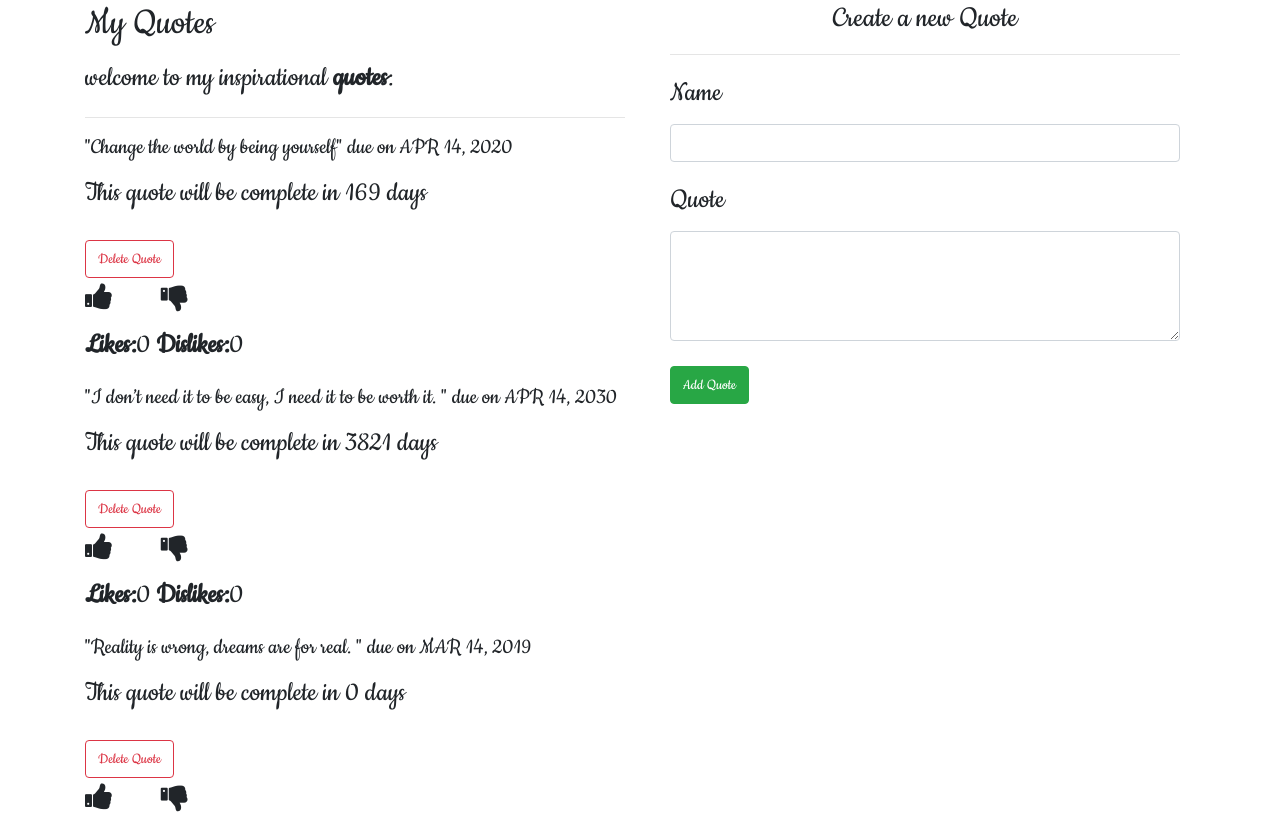
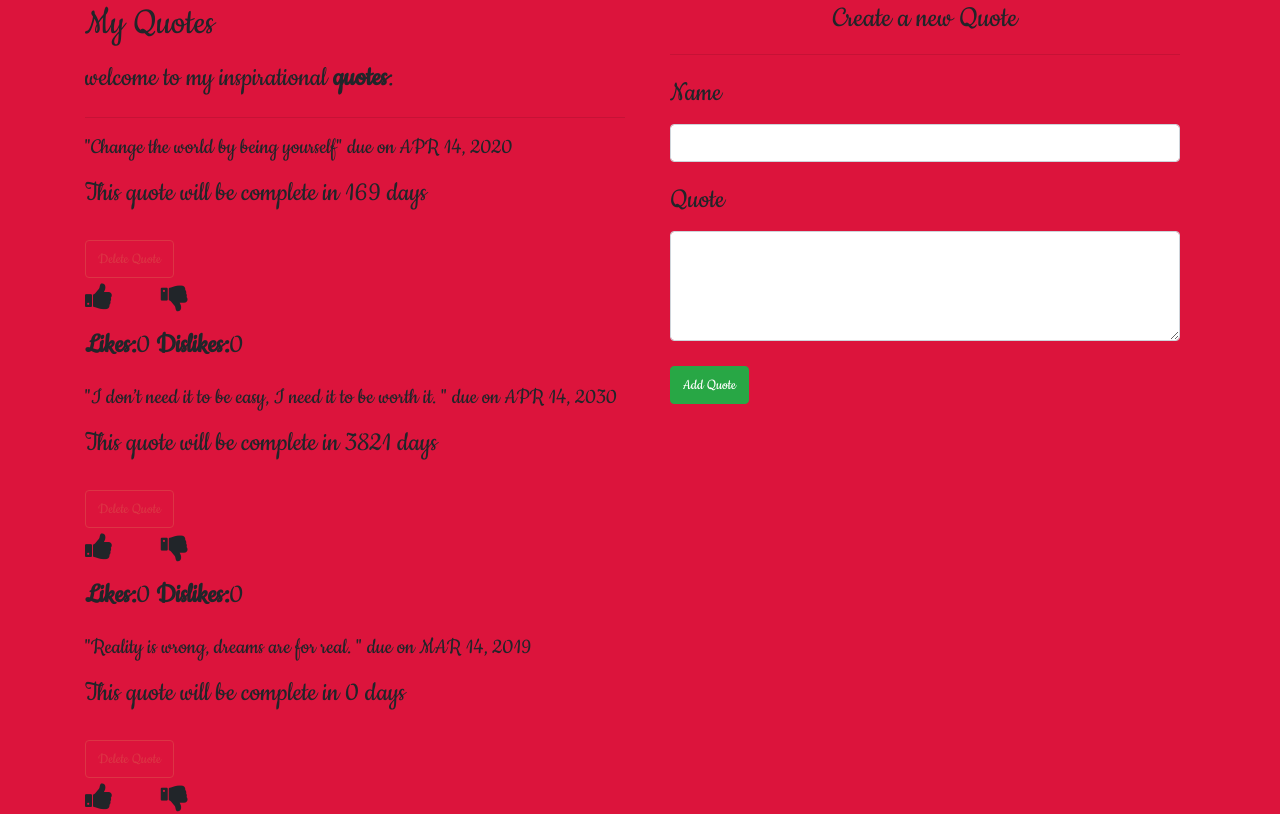
Before and after one commit to marysinaida/recites-app, an Angular app: page / in a window 1280 px wide. Shown: the top 814 px of the page. Built offline with nearby package versions, Linux system fonts and the light colour scheme.

Commit message:
add a background color property

```diff
--- a/src/styles.css
+++ b/src/styles.css
@@ -5,4 +5,5 @@
 body{
     font-family: 'Cookie', cursive;
     font-size: 30px;
+    background-color: crimson;
 }
```
